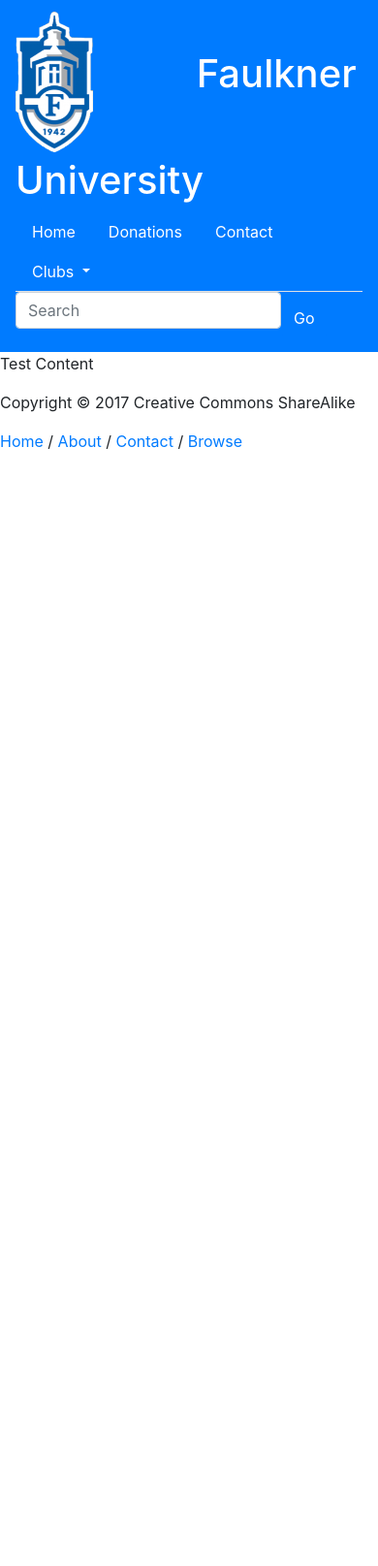
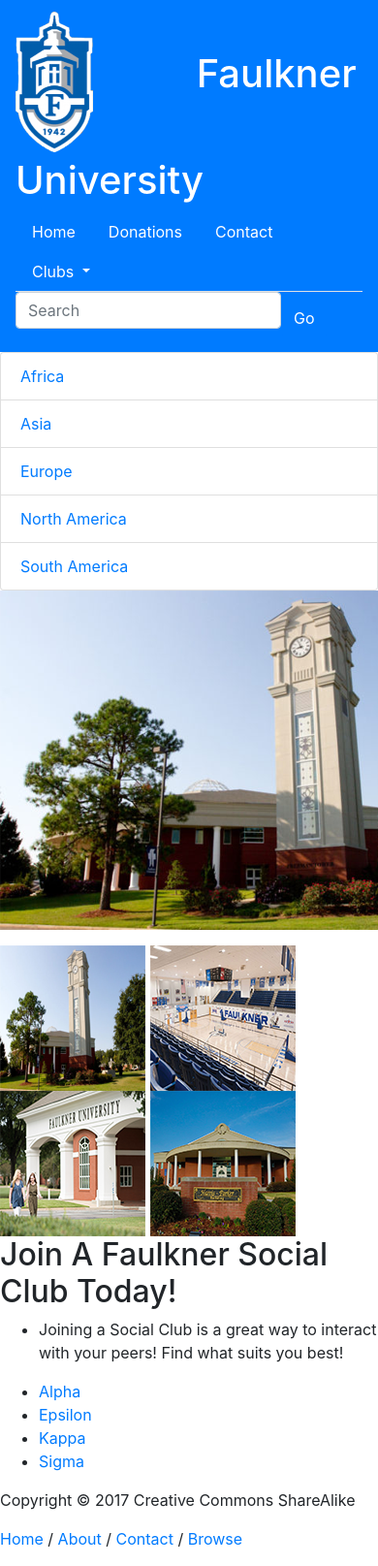
Before and after one commit to FaulknerUniversityWebProgramming/group-project-nikki-conor-acacia, a PHP site: page /MainFile.html in a window 390 px wide; the page is wider, and only the part inside the window is pictured. Shown: the part 41-1656 px from the top of that part at 97% size. Before the commit the page ends 504 px from the top of that part, so only its background shows below. Run offline with PHP 8.4, Linux system fonts and the light colour scheme.

Commit message:
Made progress on the front page, still needs more work -Conor

```diff
--- a/MainFile.html
+++ b/MainFile.html
@@ -14,6 +14,8 @@
         <link rel="stylesheet" href="css/MainPage.css" />
         <script src="https://code.jquery.com/jquery-3.3.1.js"></script>
         <script type="text/javascript" src="js/bootstrap.min.js"></script>
+
+        <script src="js/MainPage/mainpage.js" defer></script>
         <script>
         $(function(){
           $("#header").load("js/nav/header.html");
@@ -28,11 +30,60 @@
 
 <div id="header"></div>
 <!--Remaining section-->
+<main class="row">
+            <aside class="col-md-2">
+                <div>
+
+                <div class="Col">
+
+                    <ul class="list-group">
+                        <li class="list-group-item"><a href="#">Africa</a></li>
+                        <li class="list-group-item"><a href="#">Asia</a></li>
+                        <li class="list-group-item"><a href="#">Europe</a></li>
+                        <li class="list-group-item"><a href="#">North America</a></li>
+                        <li class="list-group-item"><a href="#">South America</a></li>
+                    </ul>
+                </div>
+            </div>
+       </aside>
+    <div class ="col-md-10">
+                <div class="row">
 
 
+                    <div class="col-md-8">
+                         <figure id="featured">
+                                <img src="pictures/MainPage/medium/Clocktower.png" title="Faulkner University" alt="big version" />
+
+                            </figure>
+                            <div id="thumbnails">
+                                <img src="pictures/MainPage/small/Clocktower.png" title="Faulkner University ClockTower" alt="Battle"/>
+                                <img src="pictures/MainPage/small/Court.png" title="Faulkner BasketBall" alt="Faulkner BasketBall" />
+                                <img src="pictures/MainPage/small/Drive.png" title="Faulkner Entrance" alt="Faulkner Entrance" />
+                                <img src="pictures/MainPage/small/HPBuilding.png" title="Harris Parker Building" alt="Harris Parker Building"/>
 
 
-    <p>Test Content</p>
+                            </div>
+
+                    </div>
+
+                    <div class="col-md-4">
+                        <h2>Join A Faulkner Social Club Today!</h2>
+
+                        <div class="panel panel-default">
+                            <div>
+                                <ul class="panel-body">
+                                    <li><p>Joining a Social Club is a great way to interact with your peers! Find what suits you best!</p></li>
+                                    <li><a href="#">Alpha</a></li>
+                                    <li><a href="#">Epsilon</a></li>
+                                    <li><a href="#">Kappa</a></li>
+                                    <li><a href="#">Sigma</a></li>
+                                </ul>
+                            </div>
+                        </div>
+                    </div>
+              </div>
+        </div>
+</main>
 
 <div id="footer"></div>
 </body>
--- a/css/MainPage.css
+++ b/css/MainPage.css
@@ -9,3 +9,15 @@ nav,.nav-link{
 .topHeaderRow{
     background-color:#3b3b3b;
 }
+#list-group{
+    background-color:white;
+    margin:.2em .2em .2em .2em;
+}
+#Col{
+    color:white;
+    font-size:120%;
+    text-indent:1em;
+}
+.thumbnails{
+    width:50%;
+}
--- /dev/null
+++ b/js/MainPage/mainpage.js
@@ -0,0 +1,31 @@
+var figure = document.querySelector("#featured");
+var image = figure.getElementsByTagName('img')[0];
+var caption = figure.getElementsByTagName('figcaption')[0];
+
+
+
+document.getElementById("thumbnails").onclick = function(event) {
+let target = event.target;
+enlarge(target)
+};
+
+
+function enlarge(target) {
+        image.src = target.src.replace("small", "medium");
+        image.title = target.title;
+        caption.innerHTML = target.title;
+
+}
+
+image.onmouseover = function() {mymouseover()};
+image.onmouseout = function() {mymouseout()};
+
+window.onload = function mymouseover() {
+        caption.style.transition = "opacity 1s";
+        caption.style.opacity = 0.8;
+}
+
+window.onload = function mymouseout() {
+        caption.style.transition = "opacity 1s";
+        caption.style.opacity = 0;
+}
```
Also changed, not shown: pictures/MainPage/medium/Clocktower.png (added), pictures/MainPage/medium/Court.png (added), pictures/MainPage/medium/Drive.png (added), pictures/MainPage/medium/HPBuilding.png (added), pictures/MainPage/small/Clocktower.png (added), pictures/MainPage/small/Court.png (added), pictures/MainPage/small/Drive.png (added), pictures/MainPage/small/HPBuilding.png (added).
